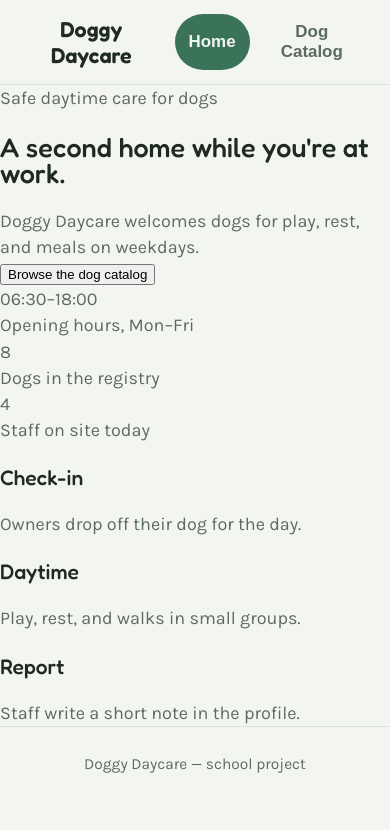
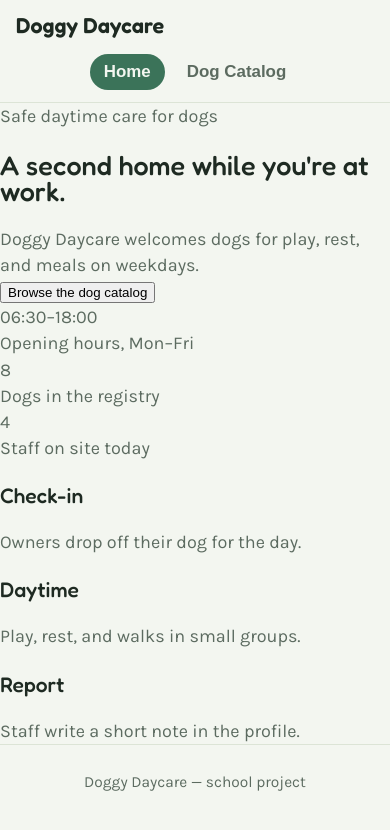
Before and after one commit to Linnea87/doggy-daycare, a React (Vite) app: page / in a window 390 px wide. Shown: the top 830 px of the page. Built offline with nearby package versions, Linux system fonts and the light colour scheme.

Commit message:
feat: add mobile layout for header navigation

```diff
--- a/src/App.css
+++ b/src/App.css
@@ -56,3 +56,15 @@
   color: var(--text);
   font-size: 0.86rem;
 }
+
+@media (max-width: 480px) {
+  .site-header {
+    flex-wrap: wrap;
+    padding: 12px 16px;
+  }
+
+  .site-header nav {
+    width: 100%;
+    justify-content: center;
+  }
+}
```
